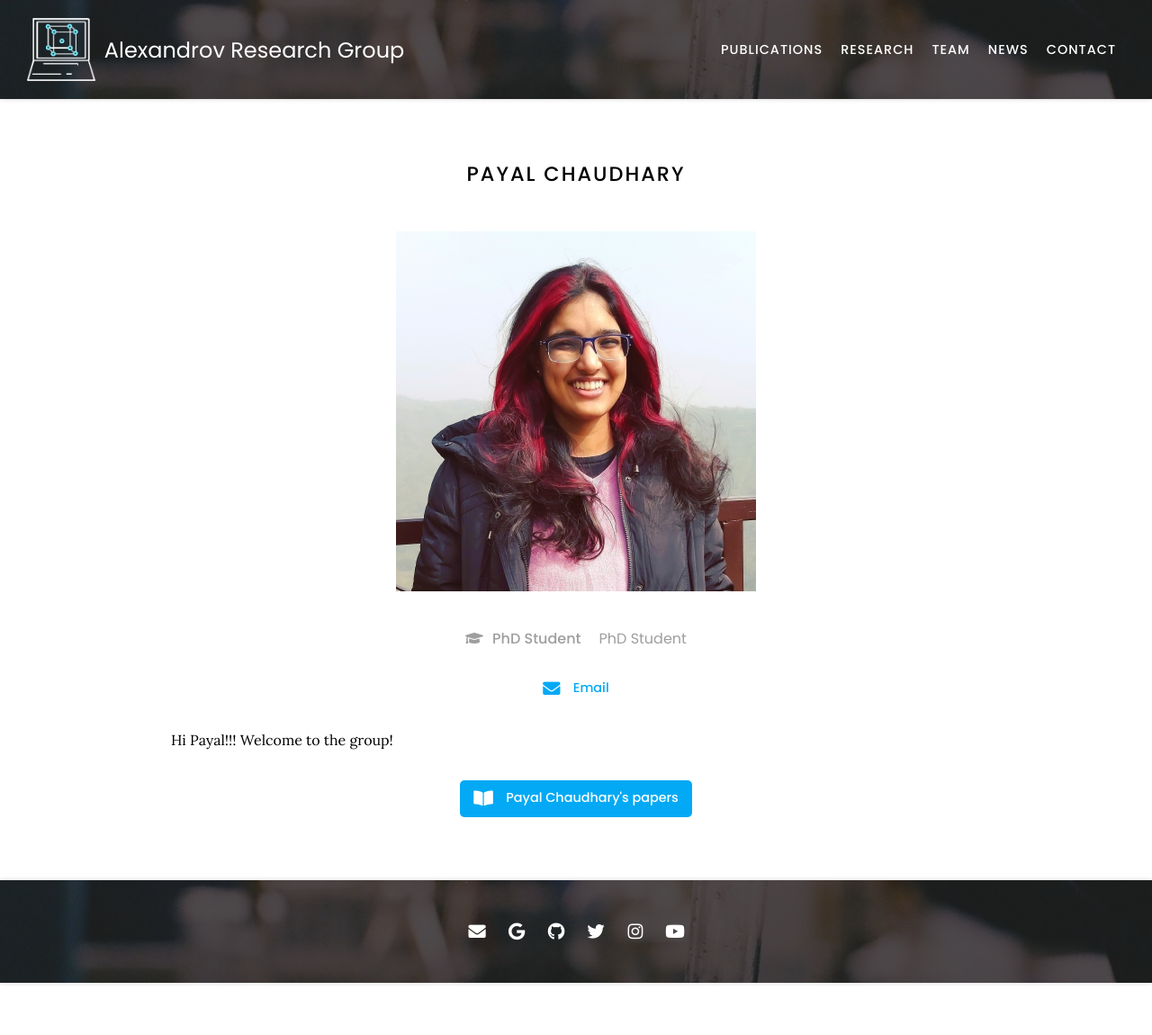
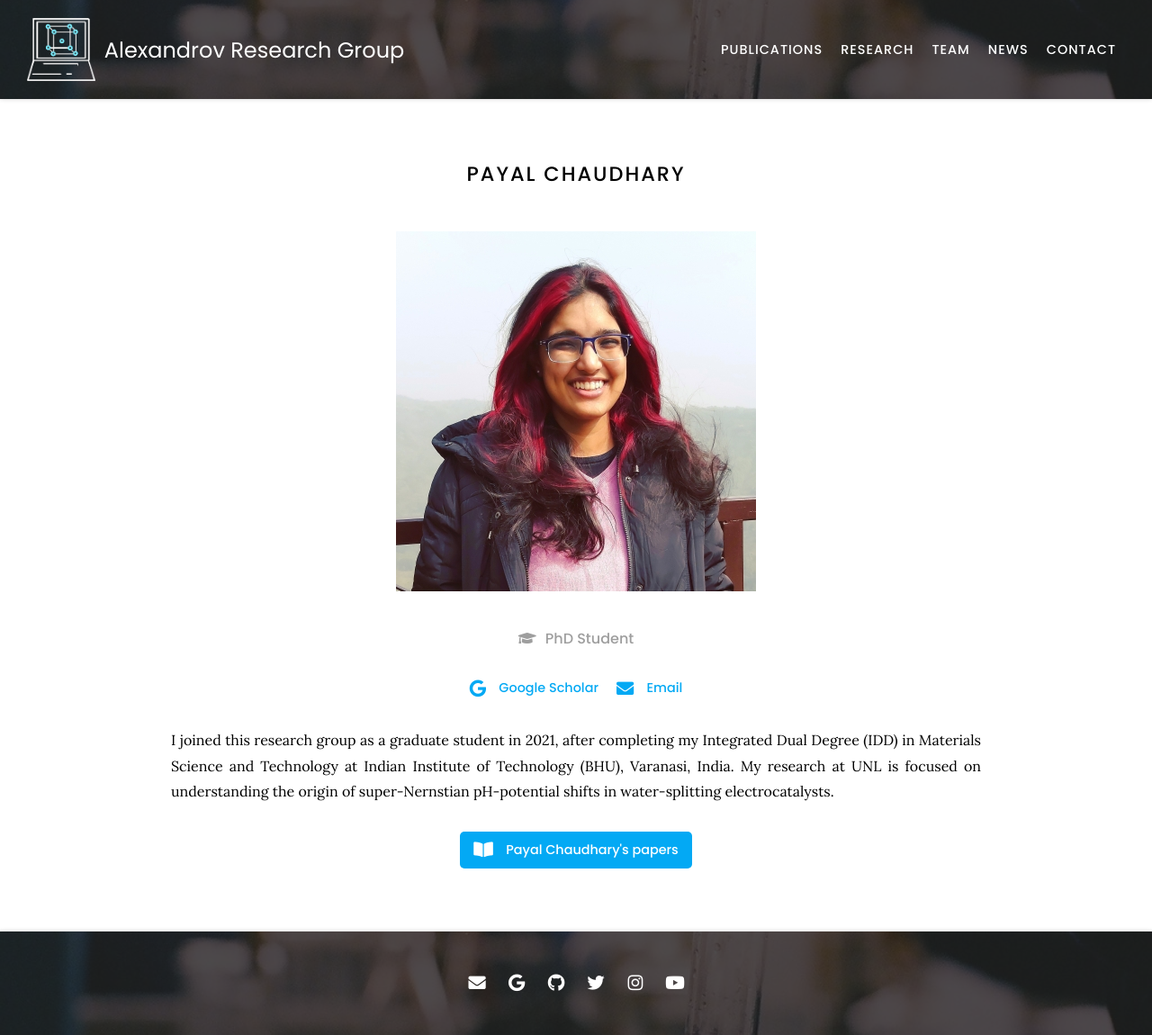
Before and after one commit to valexandrov/webpage, a Jekyll site: the page built from _members/payal-chaudhary.md, in a window 1280 px wide. Shown: the whole page at 90% size. Built offline with Jekyll 4.4.1, drawn with Linux system fonts in a browser that asks for light colours; nearby versions of some CDN libraries; before the commit the page ends 1092 px from its top, so only the background shows below that.

Commit message:
update member profiles

```diff
--- a/_members/payal-chaudhary.md
+++ b/_members/payal-chaudhary.md
@@ -1,12 +1,12 @@
 ---
 name: Payal Chaudhary
 image: images/payal-chaudhary.jpg
-description: PhD Student
 role: phd
 aliases:
   - Payal Chaudhary
 links:
+  google-scholar: C6jAdpMAAAAJ
   email: pchaudhary3@huskers.unl.edu
 ---
 
-Hi Payal!!! Welcome to the group!
+I joined this research group as a graduate student in 2021, after completing my Integrated Dual Degree (IDD) in Materials Science and Technology at Indian Institute of Technology (BHU), Varanasi, India. My research at UNL is focused on understanding the origin of super-Nernstian pH-potential shifts in water-splitting electrocatalysts.
```
Also changed, not shown: _members/alexandra-zagalskaya.md (+2 -3 lines), _members/iman-evazzade.md (+1 -2 lines), _members/mohammad-nouri.md (+1 -1 lines), _members/vitaly-alexandrov.md (+1 -1 lines), images/iman-evazzade.jpg (deleted), 1 other file.
